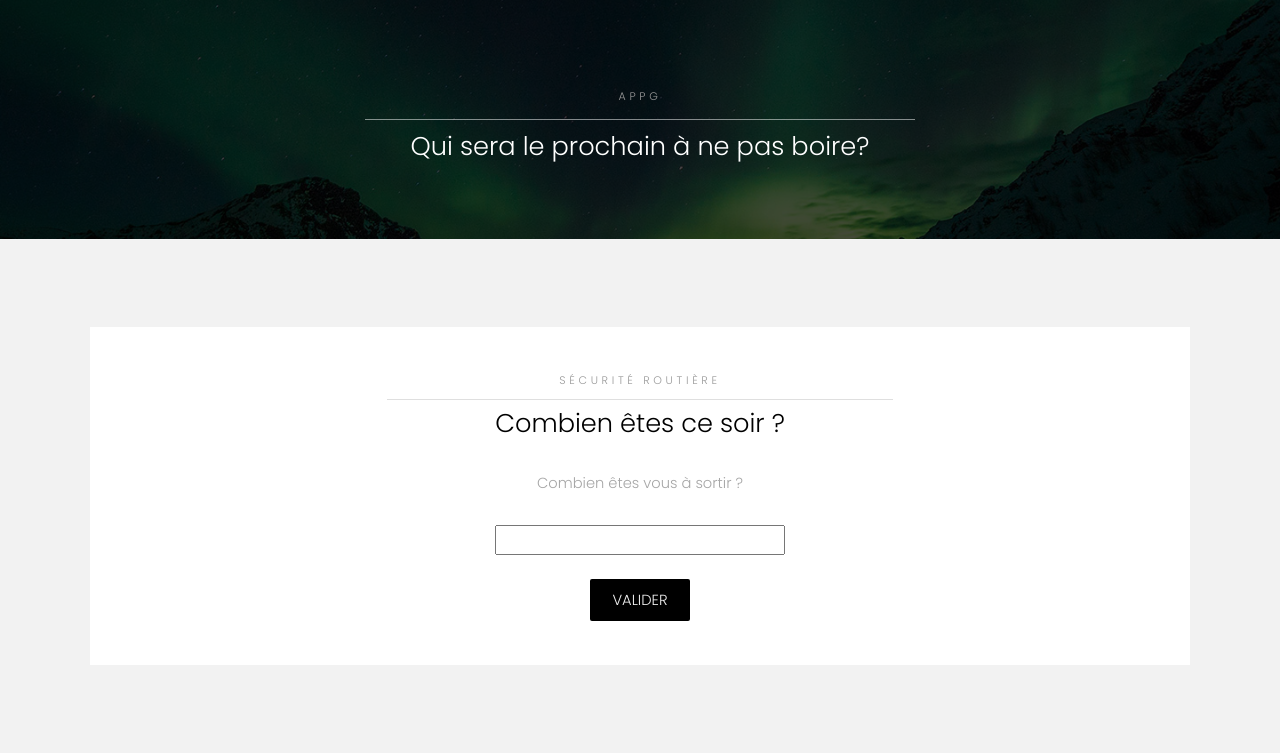
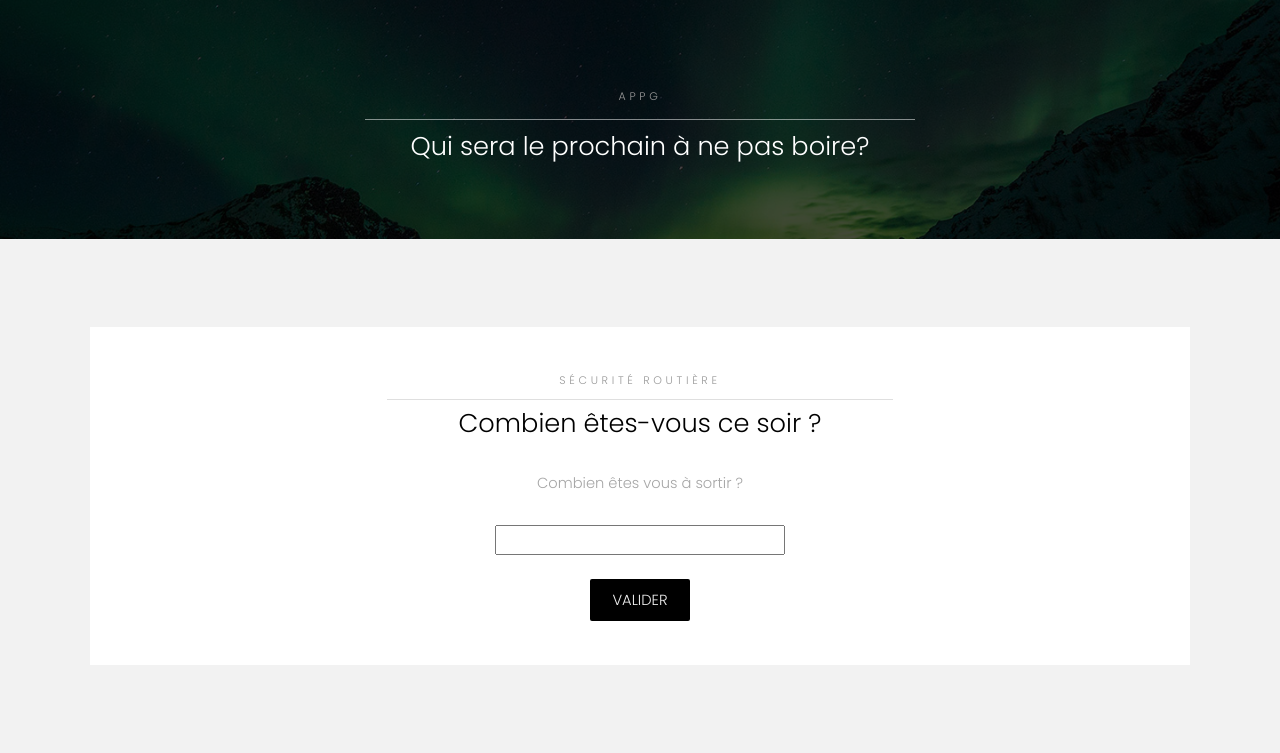
Before and after one commit to iamtend0/nuitdelinfo, a PHP site: page /sam.php in a window 1280 px wide. Shown: the part 269-1022 px from the top of the page. Run offline with PHP 8.4, Linux system fonts and the light colour scheme; the visitor is signed in with stand-in values (Sample User, id 1).

Commit message:
Martin est un boulet qui pulie beaucoup de mot...

```diff
--- a/sam.php
+++ b/sam.php
@@ -27,7 +27,7 @@ $_SESSION['nb'];
 						<div class="content">
 							<header class="align-center">
 								<p>Sécurité routière</p>
-								<h2>Combien êtes ce soir ?</h2>
+								<h2>Combien êtes-vous ce soir ?</h2>
 							</header>
 							<form method="post" action="noms.php">
 								<div class="align-center">
```
